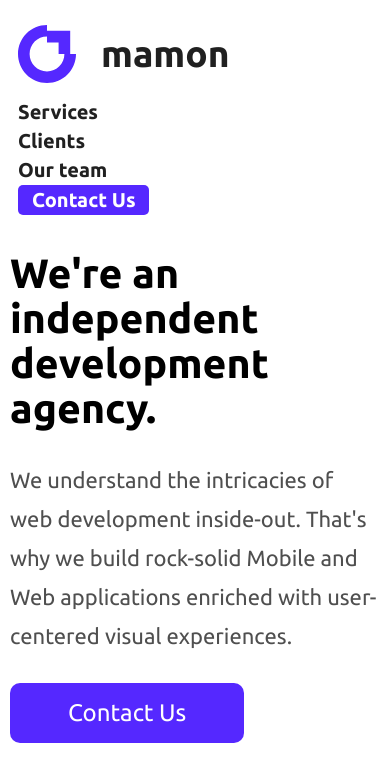
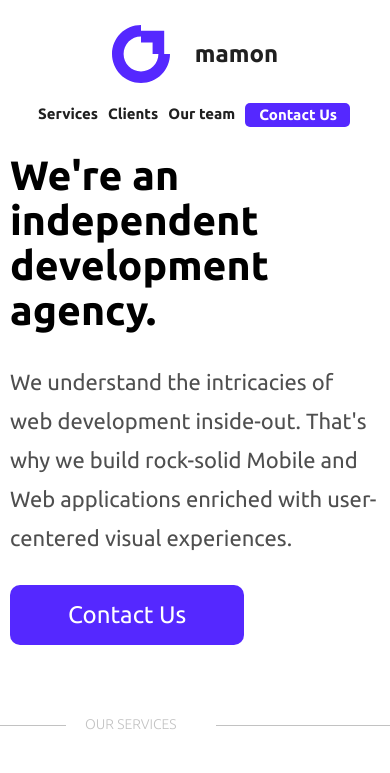
Before and after one commit to elusive600/mamon-pro, a plain HTML site: page index.html in a window 390 px wide. Shown: the top 773 px of the page. Drawn offline with Linux system fonts and the light colour scheme.

Commit message:
adaptive2

```diff
--- a/style.css
+++ b/style.css
@@ -444,7 +444,7 @@
     }
 
     .menu__logo {
-        margin: 0 0 10px 0;
+        margin: 0 0 12px 0;
     }
 
     .menu__list li:first-child a  {
@@ -452,7 +452,8 @@
     }
 
     .menu__item {
-        font-size: 20px;
+        font-size: 15px;
+        margin-left: 10px;
     }
 
     .clients__our-client:nth-child(3) {
@@ -467,6 +468,7 @@
 
     .main {
         padding-left: 18px;
+        padding: 34px 10px 80px;
     }
 
     .team__members {
@@ -486,7 +488,7 @@
 
 @media screen and (max-width: 560px) {
 
-    .menu__title {
+    /* .menu__title {
         font-size: 37px;
     }
 
@@ -507,7 +509,7 @@
 
     .menu__item {
         margin-left: 0;
-    }
+    } */
 
     .main {
         padding: 31px 10px 80px;
```
